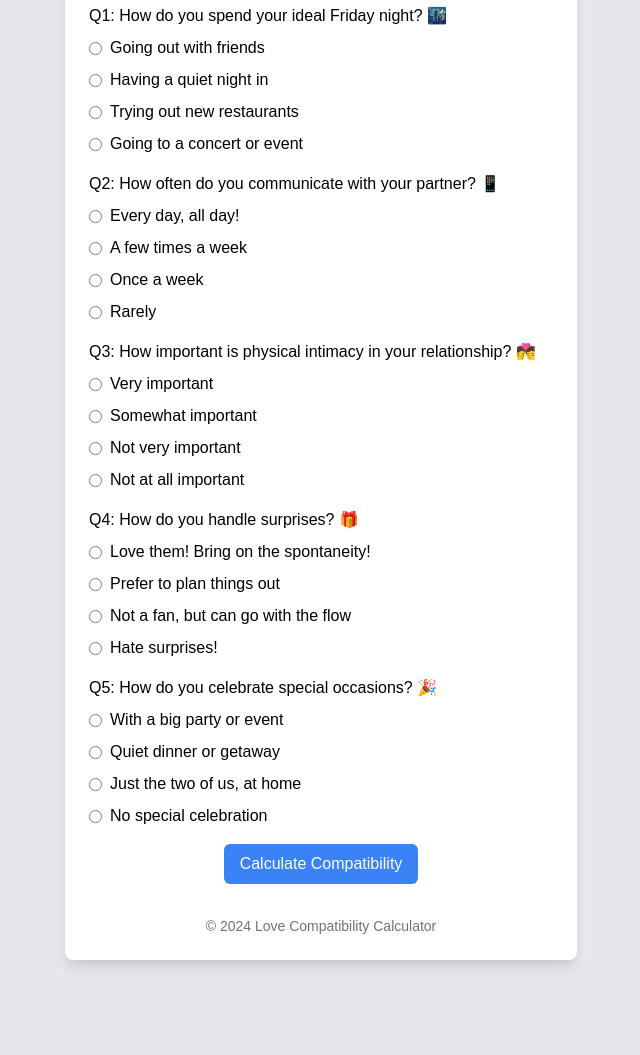
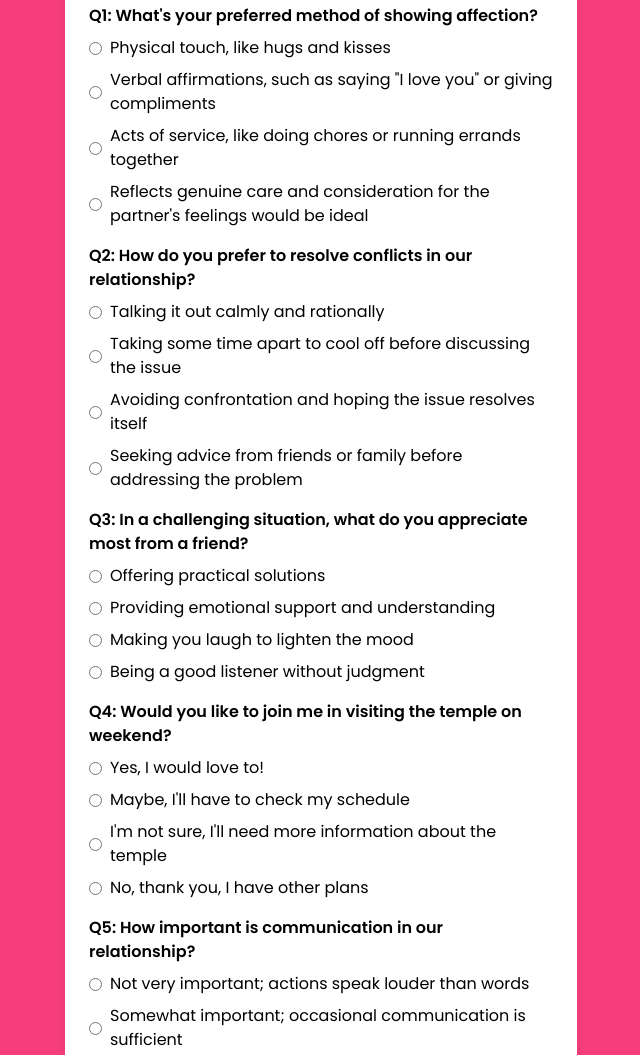
Before and after one commit to nikhildindokar/Love-Compatibility-Calculator, a plain HTML site: page index.html in a window 1280 px wide. Shown: the part 336-1391 px from the top of the page, without its empty margins (319-959 px from the left). Before the commit the page ends 1336 px from the top, so only its background shows below. Drawn offline with nearby package versions, Linux system fonts and the light colour scheme.

Commit message:
Update index.html

```diff
--- a/index.html
+++ b/index.html
@@ -5,15 +5,24 @@
   <meta name="viewport" content="width=device-width, initial-scale=1.0">
   <title>Love Compatibility Calculator</title>
   <link href="https://cdn.jsdelivr.net/npm/tailwindcss@2.2.19/dist/tailwind.min.css" rel="stylesheet">
+  <link rel="preconnect" href="https://fonts.googleapis.com">
+<link rel="preconnect" href="https://fonts.gstatic.com" crossorigin>
+<link href="https://fonts.googleapis.com/css2?family=Poppins:ital,wght@0,100;0,200;0,300;0,400;0,500;0,600;0,700;0,800;0,900;1,100;1,200;1,300;1,400;1,500;1,600;1,700;1,800;1,900&display=swap" rel="stylesheet">
   <style>
     body {
-      font-family: 'Arial', sans-serif;
+        font-family: "Poppins", sans-serif;
+        font-style: normal;
+        background-color: #f73e7d;
+    }
+
+    .mb-2{
+        font-weight: 600;
     }
   </style>
 </head>
-<body class="bg-gray-200 py-10">
+<body class="py-10">
   <div class="max-w-lg mx-auto bg-white p-6 rounded-lg shadow-lg">
-    <h1 class="text-3xl font-bold mb-6 text-center">Love Compatibility Calculator ❤️</h1>
+    <h1 class="text-3xl font-bold mb-6 text-center">Love Compatibility Calculator 💖🫶</h1>
     <form id="compatibilityForm" class="space-y-4">
       <div>
         <label for="name1" class="block mb-2">Enter Your Name:</label>
@@ -25,103 +34,103 @@
       </div>
       <!-- Questions -->
       <div class="mb-4">
-        <p class="mb-2">Q1: How do you spend your ideal Friday night? 🌃</p>
+        <p class="mb-2">Q1: What's your preferred method of showing affection?</p>
         <div class="flex flex-col space-y-2">
           <label class="inline-flex items-center">
-            <input type="radio" name="q1" value="a" class="form-radio" required>
-            <span class="ml-2">Going out with friends</span>
+            <input type="radio" name="q1" value="d" class="form-radio" required>
+            <span class="ml-2">Physical touch, like hugs and kisses</span>
           </label>
           <label class="inline-flex items-center">
             <input type="radio" name="q1" value="b" class="form-radio">
-            <span class="ml-2">Having a quiet night in</span>
+            <span class="ml-2">Verbal affirmations, such as saying "I love you" or giving compliments</span>
           </label>
           <label class="inline-flex items-center">
             <input type="radio" name="q1" value="c" class="form-radio">
-            <span class="ml-2">Trying out new restaurants</span>
+            <span class="ml-2">Acts of service, like doing chores or running errands together</span>
           </label>
           <label class="inline-flex items-center">
-            <input type="radio" name="q1" value="d" class="form-radio">
-            <span class="ml-2">Going to a concert or event</span>
+            <input type="radio" name="q1" value="a" class="form-radio">
+            <span class="ml-2">Reflects genuine care and consideration for the partner's feelings would be ideal</span>
           </label>
         </div>
       </div>
       <div class="mb-4">
-        <p class="mb-2">Q2: How often do you communicate with your partner? 📱</p>
+        <p class="mb-2">Q2: How do you prefer to resolve conflicts in our relationship?</p>
         <div class="flex flex-col space-y-2">
           <label class="inline-flex items-center">
             <input type="radio" name="q2" value="a" class="form-radio" required>
-            <span class="ml-2">Every day, all day!</span>
+            <span class="ml-2">Talking it out calmly and rationally</span>
           </label>
           <label class="inline-flex items-center">
             <input type="radio" name="q2" value="b" class="form-radio">
-            <span class="ml-2">A few times a week</span>
+            <span class="ml-2">Taking some time apart to cool off before discussing the issue</span>
           </label>
           <label class="inline-flex items-center">
             <input type="radio" name="q2" value="c" class="form-radio">
-            <span class="ml-2">Once a week</span>
+            <span class="ml-2">Avoiding confrontation and hoping the issue resolves itself</span>
           </label>
           <label class="inline-flex items-center">
             <input type="radio" name="q2" value="d" class="form-radio">
-            <span class="ml-2">Rarely</span>
+            <span class="ml-2">Seeking advice from friends or family before addressing the problem</span>
           </label>
         </div>
       </div>
       <div class="mb-4">
-        <p class="mb-2">Q3: How important is physical intimacy in your relationship? 💏</p>
+        <p class="mb-2">Q3: In a challenging situation, what do you appreciate most from a friend?</p>
         <div class="flex flex-col space-y-2">
           <label class="inline-flex items-center">
-            <input type="radio" name="q3" value="a" class="form-radio" required>
-            <span class="ml-2">Very important</span>
+            <input type="radio" name="q3" value="b" class="form-radio" required>
+            <span class="ml-2">Offering practical solutions</span>
           </label>
           <label class="inline-flex items-center">
-            <input type="radio" name="q3" value="b" class="form-radio">
-            <span class="ml-2">Somewhat important</span>
+            <input type="radio" name="q3" value="a" class="form-radio">
+            <span class="ml-2">Providing emotional support and understanding</span>
           </label>
           <label class="inline-flex items-center">
             <input type="radio" name="q3" value="c" class="form-radio">
-            <span class="ml-2">Not very important</span>
+            <span class="ml-2">Making you laugh to lighten the mood</span>
           </label>
           <label class="inline-flex items-center">
             <input type="radio" name="q3" value="d" class="form-radio">
-            <span class="ml-2">Not at all important</span>
+            <span class="ml-2">Being a good listener without judgment</span>
           </label>
         </div>
       </div>
       <div class="mb-4">
-        <p class="mb-2">Q4: How do you handle surprises? 🎁</p>
+        <p class="mb-2">Q4: Would you like to join me in visiting the temple on weekend?</p>
         <div class="flex flex-col space-y-2">
           <label class="inline-flex items-center">
             <input type="radio" name="q4" value="a" class="form-radio" required>
-            <span class="ml-2">Love them! Bring on the spontaneity!</span>
+            <span class="ml-2">Yes, I would love to!</span>
           </label>
           <label class="inline-flex items-center">
             <input type="radio" name="q4" value="b" class="form-radio">
-            <span class="ml-2">Prefer to plan things out</span>
+            <span class="ml-2">Maybe, I'll have to check my schedule</span>
           </label>
           <label class="inline-flex items-center">
             <input type="radio" name="q4" value="c" class="form-radio">
-            <span class="ml-2">Not a fan, but can go with the flow</span>
+            <span class="ml-2">I'm not sure, I'll need more information about the temple</span>
           </label>
           <label class="inline-flex items-center">
             <input type="radio" name="q4" value="d" class="form-radio">
-            <span class="ml-2">Hate surprises!</span>
+            <span class="ml-2">No, thank you, I have other plans</span>
           </label>
         </div>
       </div>
       <div class="mb-4">
-        <p class="mb-2">Q5: How do you celebrate special occasions? 🎉</p>
+        <p class="mb-2">Q5: How important is communication in our relationship?</p>
         <div class="flex flex-col space-y-2">
           <label class="inline-flex items-center">
-            <input type="radio" name="q5" value="a" class="form-radio" required>
-            <span class="ml-2">With a big party or event</span>
+            <input type="radio" name="q5" value="b" class="form-radio" required>
+            <span class="ml-2">Not very important; actions speak louder than words</span>
           </label>
           <label class="inline-flex items-center">
             <input type="radio" name="q5" value="b" class="form-radio">
-            <span class="ml-2">Quiet dinner or getaway</span>
+            <span class="ml-2">Somewhat important; occasional communication is sufficient</span>
           </label>
           <label class="inline-flex items-center">
-            <input type="radio" name="q5" value="c" class="form-radio">
-            <span class="ml-2">Just the two of us, at home</span>
+            <input type="radio" name="q5" value="a" class="form-radio">
+            <span class="ml-2">Extremely important; we should openly share our thoughts and feelings</span>
           </label>
           <label class="inline-flex items-center">
             <input type="radio" name="q5" value="d" class="form-radio">
@@ -130,7 +139,7 @@
         </div>
       </div>
       <div class="text-center">
-        <button type="submit" class="bg-blue-500 hover:bg-blue-600 text-white py-2 px-4 rounded-md">Calculate Compatibility</button>
+        <button type="submit" style="color:white; background-color: #ff3378;" class="py-2 px-4 rounded-md">Calculate Compatibility</button>
       </div>
     </form>
     <div id="compatibilityResult" class="mt-6 hidden">
@@ -138,10 +147,9 @@
       <p id="resultText" class="text-lg"></p>
       <div class="mt-4">
         <button id="whatsappButton" class="bg-green-500 hover:bg-green-600 text-white py-2 px-4 rounded-md mr-2">Share on WhatsApp</button>
-        <button id="instagramButton" class="bg-purple-500 hover:bg-purple-600 text-white py-2 px-4 rounded-md">Share on Instagram</button>
       </div>
     </div>
-    <footer class="text-center text-gray-500 text-sm mt-8">© 2024 Love Compatibility Calculator</footer>
+    <footer class="text-center text-gray-500 text-sm mt-8">Build By Nikhil with Love in India © 2024</footer>
   </div>
 
   <script>
@@ -171,9 +179,23 @@
       // Display result
       const resultText = document.getElementById('resultText');
       if (compatibilityScore === 100) {
-        resultText.textContent = `Congratulations ${name1} and ${name2}! You are a perfect match! ❤️`;
-      } else {
-        resultText.textContent = `Compatibility score for ${name1} and ${name2}: ${compatibilityScore}%`;
+        resultText.textContent = `Congratulations ${name1} and ${name2}! you are an perfect match! ${compatibilityScore}%. Made for each other 💖🫶`;
+      }
+
+      else if (compatibilityScore === 80) {
+        resultText.textContent = `Congratulations ${name1} and ${name2}! you are an ${compatibilityScore}% match!. You are strong together ❤️💪`;
+      }
+
+      else if (compatibilityScore === 60) {
+        resultText.textContent = `Congratulations ${name1} and ${name2}! you are a ${compatibilityScore}% match!. Spend time together and give time to your relationship.👫 `;
+      }
+
+      else if (compatibilityScore === 40) {
+        resultText.textContent = `Congratulations ${name1} and ${name2}! you are a ${compatibilityScore}% match!. Work a little bit on your relationship`;
+      }
+
+      else {
+        resultText.textContent = `Compatibility score for ${name1} and ${name2}: ${compatibilityScore}%. You need to work on your relationship`;
       }
 
       document.getElementById('compatibilityResult').classList.remove('hidden');
@@ -185,13 +207,6 @@
       const shareText = encodeURIComponent(resultText);
       window.open(`https://api.whatsapp.com/send?text=${shareText}`, '_blank');
     });
-
-    // Instagram share button
-    document.getElementById('instagramButton').addEventListener('click', function() {
-      const resultText = document.getElementById('resultText').textContent;
-      const shareText = encodeURIComponent(resultText);
-      window.open(`https://www.instagram.com/create/story/`, '_blank');
-    });
   </script>
 </body>
 </html>
```
